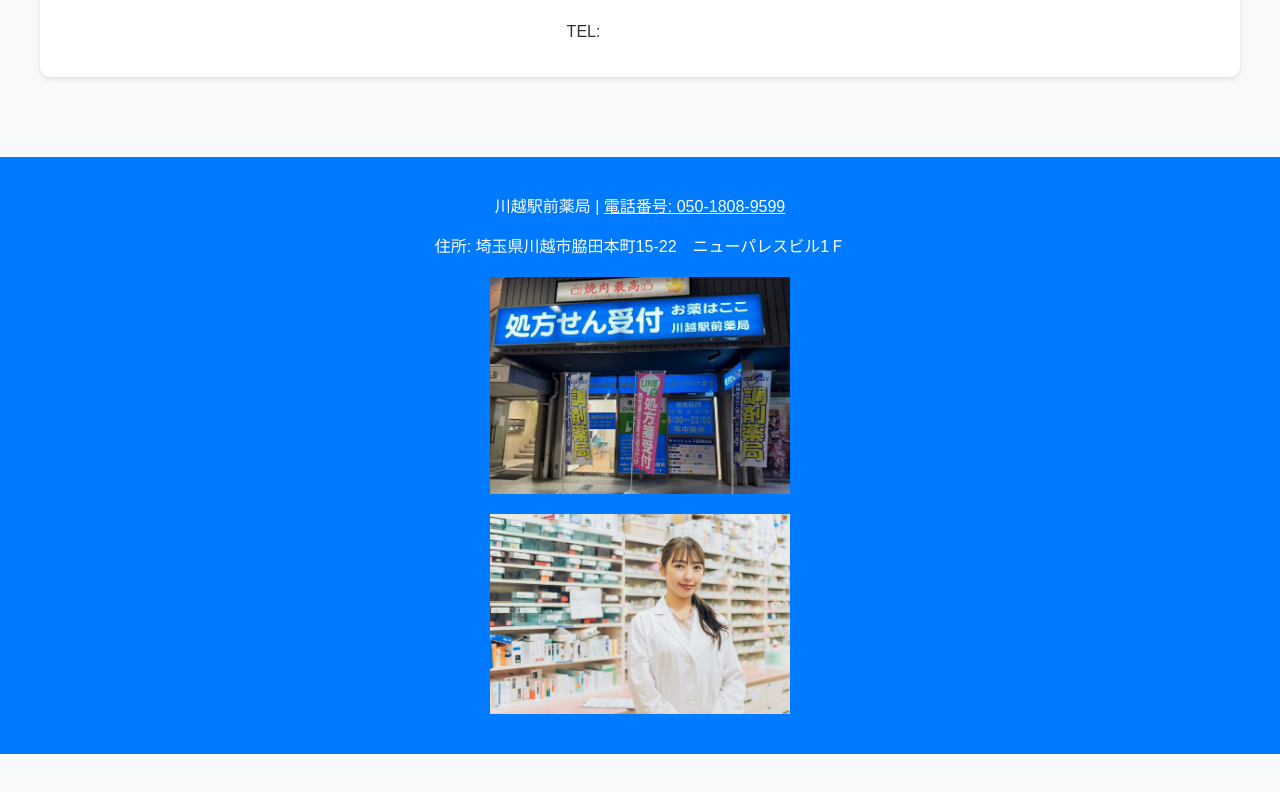
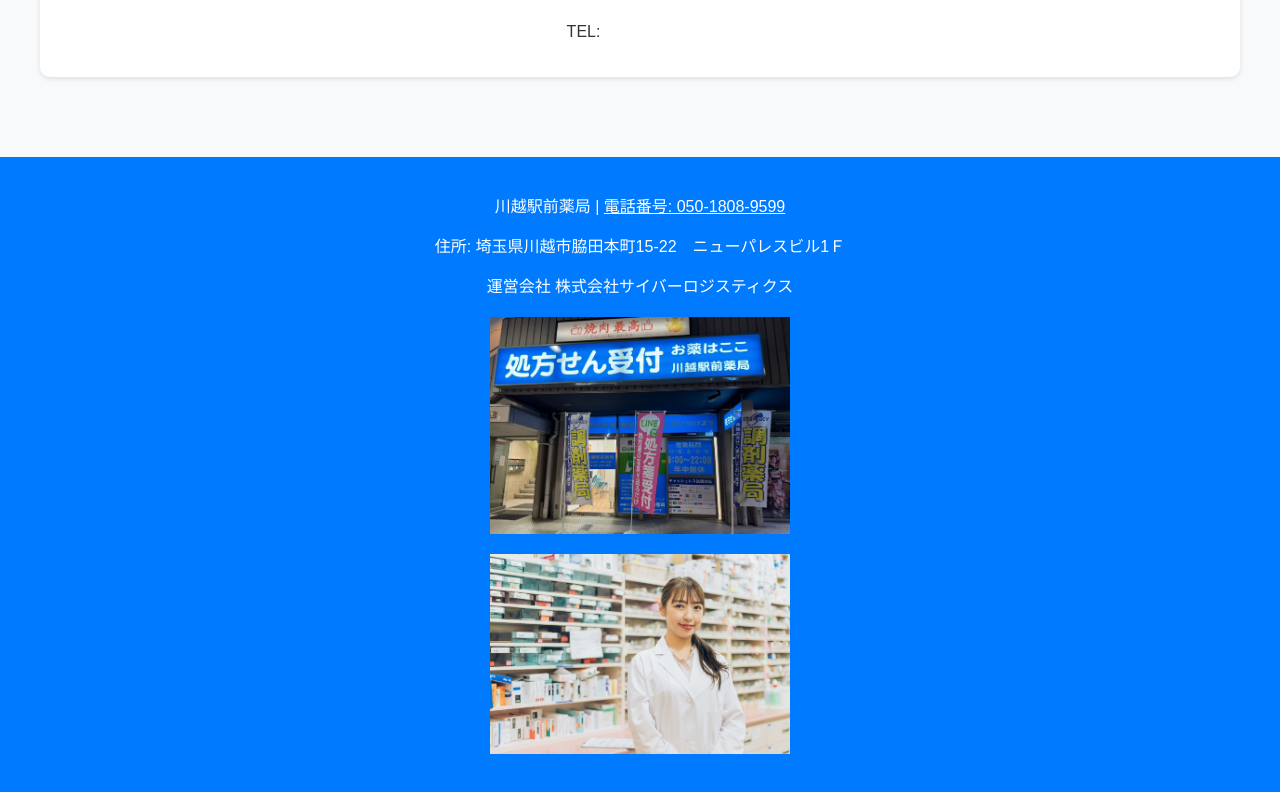
Before and after one commit to XXX9090/yaa, a plain HTML site: page index.html in a window 1280 px wide. Shown: the part 4801-5593 px from the top of the page. Before the commit the page ends 5555 px from the top, so only its background shows below. Drawn offline with nearby package versions, Linux system fonts and the light colour scheme; some packages are replaced by stand-ins of ours.

Commit message:
Update index.html

```diff
--- a/index.html
+++ b/index.html
@@ -337,6 +337,7 @@
     <footer data-aos="fade-up">
         <p>川越駅前薬局 | <a href="tel:+815018089599" style="color: white;">電話番号: 050-1808-9599</a></p>
         <p>住所: 埼玉県川越市脇田本町15-22　ニューパレスビル1Ｆ</p>
+        <p>運営会社 株式会社サイバーロジスティクス</p>
         <img src="IMG_5467.jpg" alt="薬局の外観" class="illustration" loading="lazy" data-aos="zoom-in">
         <img src="24609229_s.jpg" alt="スタッフの写真" class="illustration" loading="lazy" data-aos="zoom-in">
     </footer>
```
